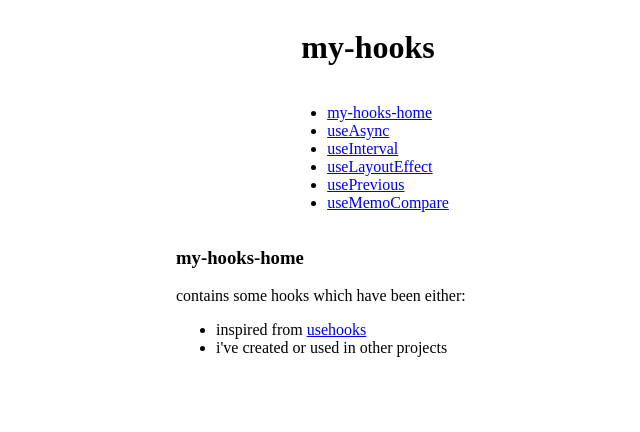
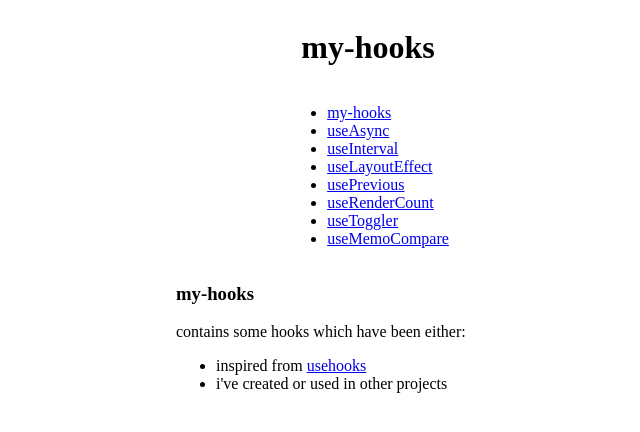
Before and after one commit to dixitk13/my-hooks, a React (Vite) app: page / in a window 1280 px wide. Shown: the top 432 px of the page, without its empty margins (272-912 px from the left). Built offline with nearby package versions, Linux system fonts and the light colour scheme.

Commit message:
adding useRenderCount + useToggleState

```diff
--- a/src/App.tsx
+++ b/src/App.tsx
@@ -15,13 +15,15 @@ import {
   UsePreviousApp,
   Home,
 } from "./Apps";
+import { UseRenderCountApp } from "./Apps/UseRenderCountApp";
+import { UseTogglerApp } from "./Apps/UseTogglerApp";
 
 import "./styles.scss";
 
 export const App = () => {
   // TODO: fix linkName and to text redundancy
   const links = [
-    { to: "/", component: Home, linkName: "my-hooks-home" },
+    { to: "/", component: Home, linkName: "my-hooks" },
     { to: "/useAsync", component: UseAsyncApp, linkName: "useAsync" },
     {
       to: "/useInterval",
@@ -37,6 +39,16 @@ export const App = () => {
       to: "/usePrevious",
       component: UsePreviousApp,
       linkName: "usePrevious",
+    },
+    {
+      to: "/useRenderCount",
+      component: UseRenderCountApp,
+      linkName: "useRenderCount",
+    },
+    {
+      to: "/useToggler",
+      component: UseTogglerApp,
+      linkName: "useToggler",
     },
     {
       to: "/useMemoCompare",
--- /dev/null
+++ b/src/Apps/UseRenderCountApp.tsx
@@ -0,0 +1,42 @@
+import * as React from "react";
+import { CodeAccordion } from "../CodeAccordion";
+import { Card } from "../Card";
+import { useRenderCount, stringUseRenderCount } from "../hooks";
+
+export const UseRenderCountApp = () => {
+  const [bool, setBool] = React.useState<boolean>(false);
+  const [renderFlag, setRenderFlag] = React.useState<boolean>(false);
+
+  const randomSetBoolean = () => {
+    if (Math.random() > 0.5) {
+      setRenderFlag(true);
+      setBool(!bool);
+    } else {
+      setRenderFlag(false);
+    }
+  };
+
+  return (
+    <>
+      <p>
+        Click to
+        <button className="start-btn" onClick={randomSetBoolean}>
+          Toggle
+        </button>
+        to re-render the child "randomly"
+      </p>
+      <div className="status-bar">Re-rendered?: {renderFlag ? "✅" : "⚔️"}</div>
+      <UseRenderCountChild bool={bool} />
+      <CodeAccordion code={stringUseRenderCount} />
+    </>
+  );
+};
+
+interface Props {
+  bool: boolean;
+}
+const UseRenderCountChild = React.memo(({ bool }: Props) => {
+  const count = useRenderCount();
+  console.log(`This component rendered ${count} times, bool = ${bool}`);
+  return <Card title="Child render#">{count}</Card>;
+});
--- /dev/null
+++ b/src/Apps/UseTogglerApp.tsx
@@ -0,0 +1,20 @@
+import * as React from "react";
+import { CodeAccordion } from "../CodeAccordion";
+import { useToggler, stringUseToggler } from "../hooks";
+
+export const UseTogglerApp = () => {
+  const [state, toggleState] = useToggler();
+
+  return (
+    <>
+      <p>
+        Click to
+        <button className="start-btn" onClick={toggleState}>
+          Toggle
+        </button>
+      </p>
+      <div className="status-bar">STATUS: {String(state)}</div>
+      <CodeAccordion code={stringUseToggler} />
+    </>
+  );
+};
--- a/src/hooks/index.ts
+++ b/src/hooks/index.ts
@@ -1,3 +1,6 @@
 export * from "./useAsync";
 export * from "./myPromise";
 export * from "./useInterval";
+export * from "./useToggler";
+export * from "./useRenderCount";
+export * from "./usePrevious";
--- /dev/null
+++ b/src/hooks/useRenderCount.ts
@@ -0,0 +1,23 @@
+import { useRef, useEffect } from "react";
+
+export const useRenderCount = (): number => {
+  const ref = useRef<number>(1);
+
+  useEffect(() => {
+    ref.current++;
+  });
+
+  return ref.current;
+};
+
+export const stringUseRenderCount = `
+export const useRenderCount = (): number => {
+  const ref = useRef<number>(1);
+
+  useEffect(() => {
+    ref.current++;
+  });
+
+  return ref.current;
+};
+`;
--- /dev/null
+++ b/src/hooks/useToggler.ts
@@ -0,0 +1,19 @@
+import * as React from "react";
+
+export const useToggler = (
+  initialState: boolean = false
+): [boolean, React.DispatchWithoutAction] => {
+  const [state, toggleState] = React.useReducer((a) => !a, initialState);
+
+  return [state, toggleState];
+};
+
+export const stringUseToggler = `
+export const useToggler = (
+  initialState: boolean = false
+): [boolean, React.DispatchWithoutAction] => {
+  const [state, toggleState] = React.useReducer((a) => !a, initialState);
+
+  return [state, toggleState];
+};
+`;
```
